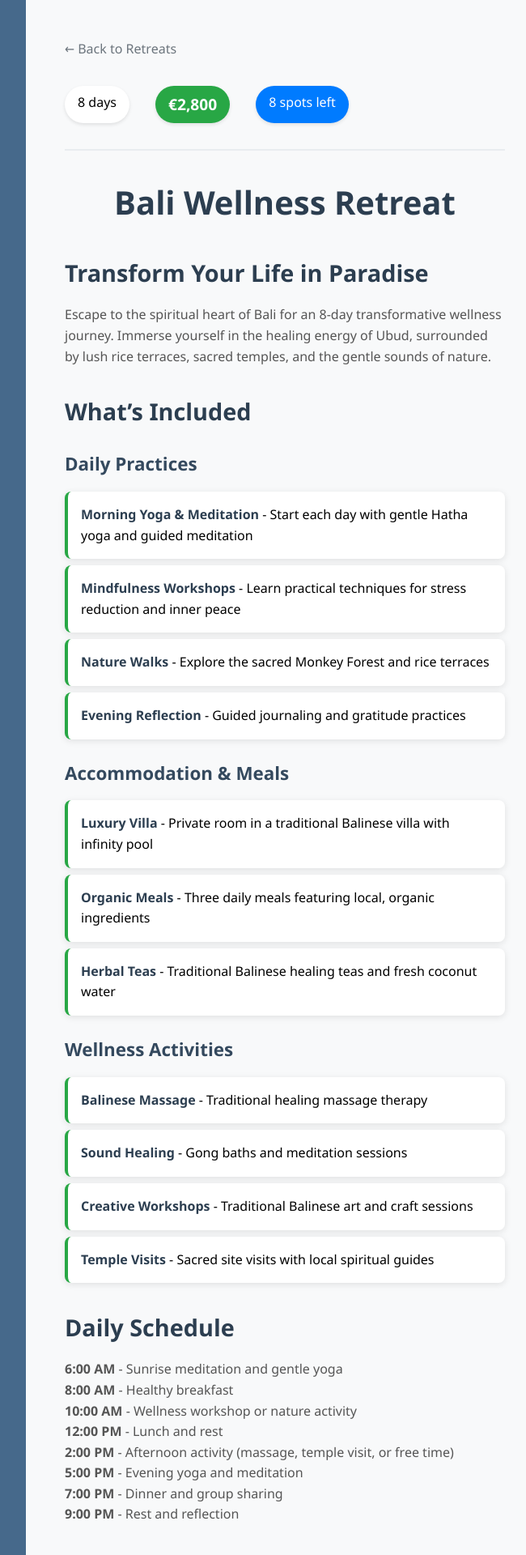
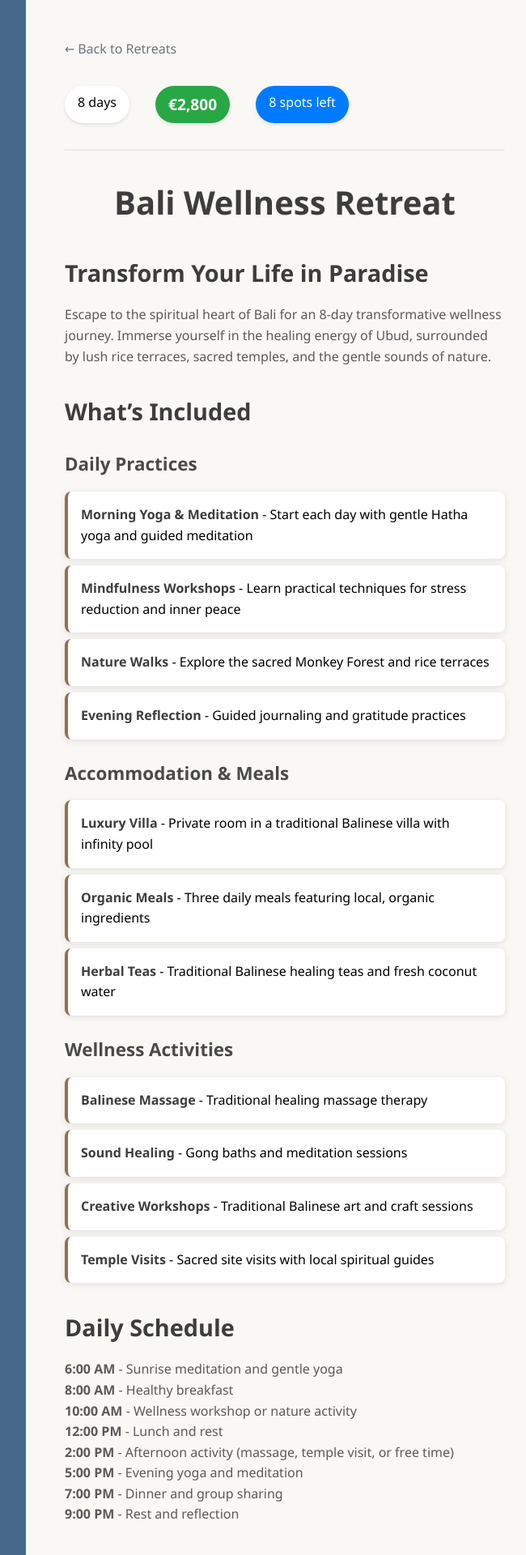
Before and after one commit to j2thex/ummawellness, a Jekyll site: the page built from _retreats/bali-wellness-retreat.md, in a window 1280 px wide. Shown: the top 1920 px of the page at 81% size, without its empty margins (608-1258 px from the left). Built offline with Jekyll 4.4.1, drawn with Linux system fonts in a browser that asks for light colours.

Commit message:
Update color scheme: beautiful beige theme with readable dark gray text, remove green accents

```diff
--- a/_layouts/default.html
+++ b/_layouts/default.html
@@ -28,7 +28,7 @@
         {{ content }}
     </main>
 
-    <footer style="background: #2c3e50; color: white; text-align: center; padding: 2rem; margin-top: 3rem;">
+    <footer class="site-footer">
         <p>&copy; 2025 {{ site.title }}. All rights reserved.</p>
         <p>Transform your life with our wellness retreats.</p>
     </footer>
--- a/_layouts/retreat.html
+++ b/_layouts/retreat.html
@@ -69,7 +69,7 @@
             margin-left: 50%;
             padding: 3rem;
             overflow-y: auto;
-            background: #f8f9fa;
+            background: #faf8f5;
             height: 100vh;
         }
 
@@ -111,14 +111,14 @@
         }
 
         .retreat-content h2 {
-            color: #2c3e50;
+            color: #3d3d3d;
             margin-top: 2rem;
             margin-bottom: 1rem;
             font-size: 1.8rem;
         }
 
         .retreat-content h3 {
-            color: #34495e;
+            color: #4a4a4a;
             margin-top: 1.5rem;
             margin-bottom: 0.8rem;
             font-size: 1.4rem;
@@ -163,7 +163,7 @@
 
         .cta-button {
             display: inline-block;
-            background: #28a745;
+            background: #8b7355;
             color: white;
             padding: 1rem 2rem;
             text-decoration: none;
@@ -174,7 +174,7 @@
         }
 
         .cta-button:hover {
-            background: #218838;
+            background: #6b5b47;
         }
 
         .back-link {
--- a/assets/css/main.css
+++ b/assets/css/main.css
@@ -5,7 +5,7 @@ body {
     line-height: 1.6;
     margin: 0;
     padding: 0;
-    background: #f8f9fa;
+    background: #faf8f5;
 }
 
 .page-content {
@@ -15,28 +15,28 @@ body {
 }
 
 h1 {
-    color: #2c3e50;
+    color: #3d3d3d;
     font-size: 2.5rem;
     text-align: center;
     margin-bottom: 1rem;
 }
 
 h2 {
-    color: #34495e;
+    color: #4a4a4a;
     font-size: 2rem;
     margin-top: 3rem;
     margin-bottom: 1.5rem;
 }
 
 h3 {
-    color: #2c3e50;
+    color: #3d3d3d;
     font-size: 1.5rem;
     margin-top: 2rem;
     margin-bottom: 1rem;
 }
 
 p {
-    color: #555;
+    color: #5a5a5a;
     margin-bottom: 1rem;
 }
 
@@ -101,13 +101,13 @@ p {
 .retreat-overlay .price {
     font-size: 1.5rem;
     font-weight: bold;
-    color: #28a745;
+    color: #8b7355;
     margin-bottom: 1.5rem;
 }
 
 .retreat-button {
     display: inline-block;
-    background: #28a745;
+    background: #8b7355;
     color: white;
     padding: 0.8rem 1.5rem;
     text-decoration: none;
@@ -117,7 +117,7 @@ p {
 }
 
 .retreat-button:hover {
-    background: #218838;
+    background: #6b5b47;
     color: white;
     text-decoration: none;
 }
@@ -134,16 +134,16 @@ ul li {
     margin-bottom: 1rem;
     border-radius: 8px;
     box-shadow: 0 2px 8px rgba(0,0,0,0.1);
-    border-left: 4px solid #28a745;
+    border-left: 4px solid #8b7355;
 }
 
 ul li strong {
-    color: #2c3e50;
+    color: #3d3d3d;
 }
 
 /* Call to Action */
 .cta-section {
-    background: linear-gradient(135deg, #667eea 0%, #764ba2 100%);
+    background: linear-gradient(135deg, #8b7355 0%, #a08b6b 100%);
     color: white;
     padding: 3rem;
     border-radius: 15px;
@@ -162,7 +162,7 @@ ul li strong {
 }
 
 .cta-section a {
-    color: #667eea;
+    color: #8b7355;
     background: white;
     padding: 1rem 2rem;
     text-decoration: none;
@@ -173,7 +173,7 @@ ul li strong {
 
 .cta-section a:hover {
     transform: translateY(-2px);
-    color: #667eea;
+    color: #8b7355;
     text-decoration: none;
 }
 
@@ -231,7 +231,7 @@ ul li strong {
 .nav-logo {
     font-size: 1.5rem;
     font-weight: bold;
-    color: #2c3e50;
+    color: #3d3d3d;
     text-decoration: none;
 }
 
@@ -251,7 +251,7 @@ ul li strong {
 }
 
 .nav-menu a:hover {
-    color: #28a745;
+    color: #8b7355;
 }
 
 @media (max-width: 768px) {
@@ -265,3 +265,18 @@ ul li strong {
         gap: 1rem;
     }
 }
+
+/* Footer */
+.site-footer {
+    background: #f5f2ed;
+    color: #3d3d3d;
+    text-align: center;
+    padding: 2rem;
+    margin-top: 3rem;
+    border-top: 1px solid #e8e0d5;
+}
+
+.site-footer p {
+    color: #3d3d3d;
+    margin: 0.5rem 0;
+}
```
